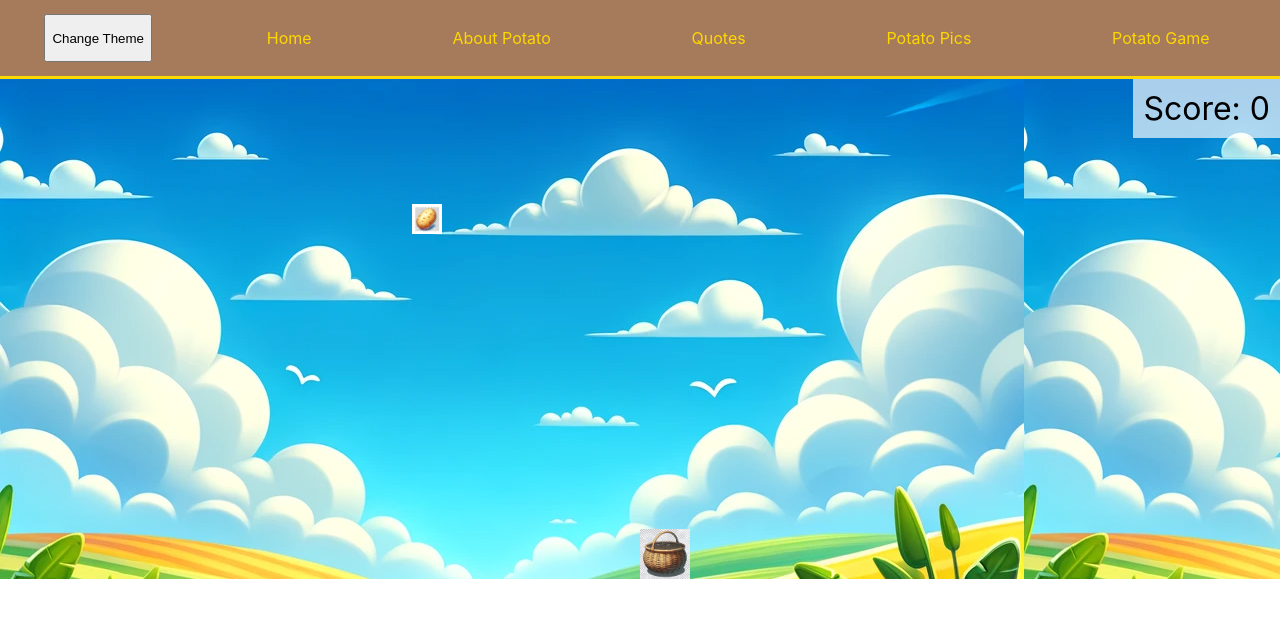
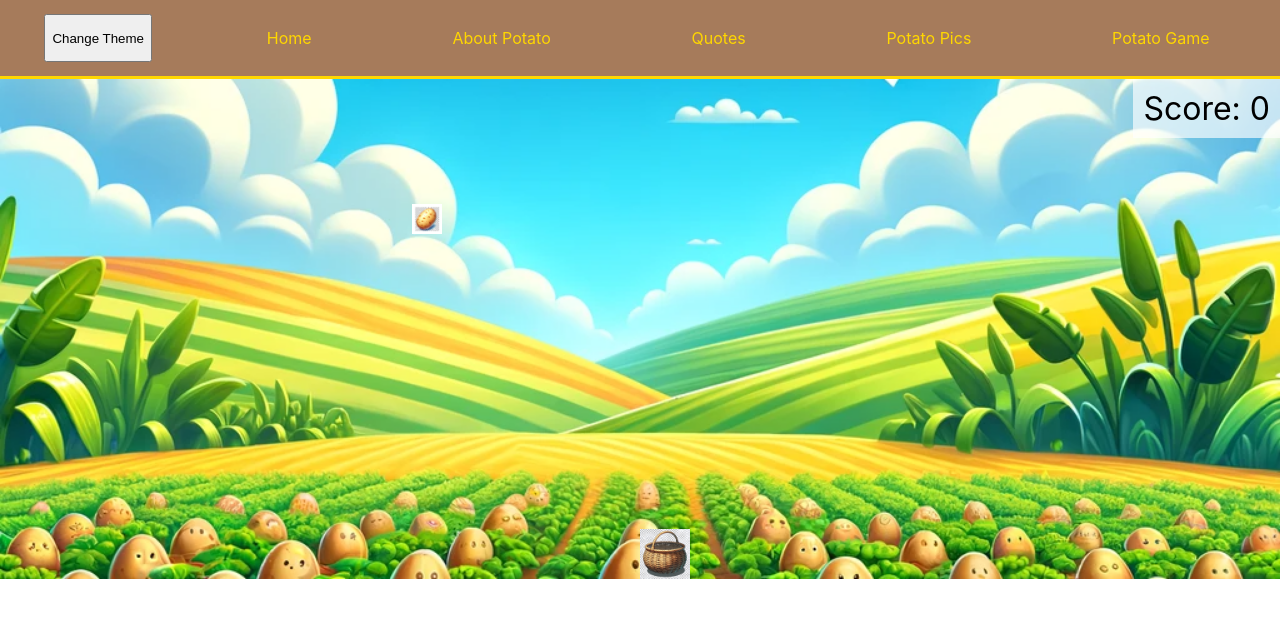
Before and after one commit to PotatoHalez/potato-paradise, a React (Create React App) app: page /PotatoGame in a window 1280 px wide. Shown: the top 618 px of the page. Built offline with nearby package versions, Linux system fonts and the light colour scheme; the HTML template or start-up script is replaced by a standard one.

Commit message:
Styling for background for game

```diff
--- a/src/css/PotatoGame.css
+++ b/src/css/PotatoGame.css
@@ -3,6 +3,8 @@
     width: 100%;
     height: 500px;
     background-image: url('../../public/images/potatogamebackground.jpeg');
+    background-size: cover;
+    background-position: center;
   }
 
   .potato {
```
